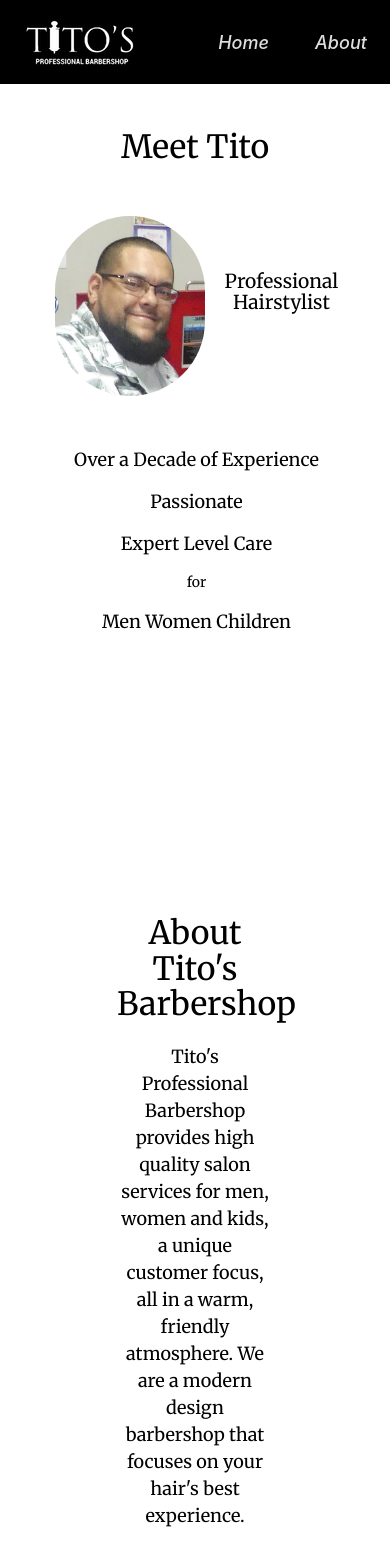
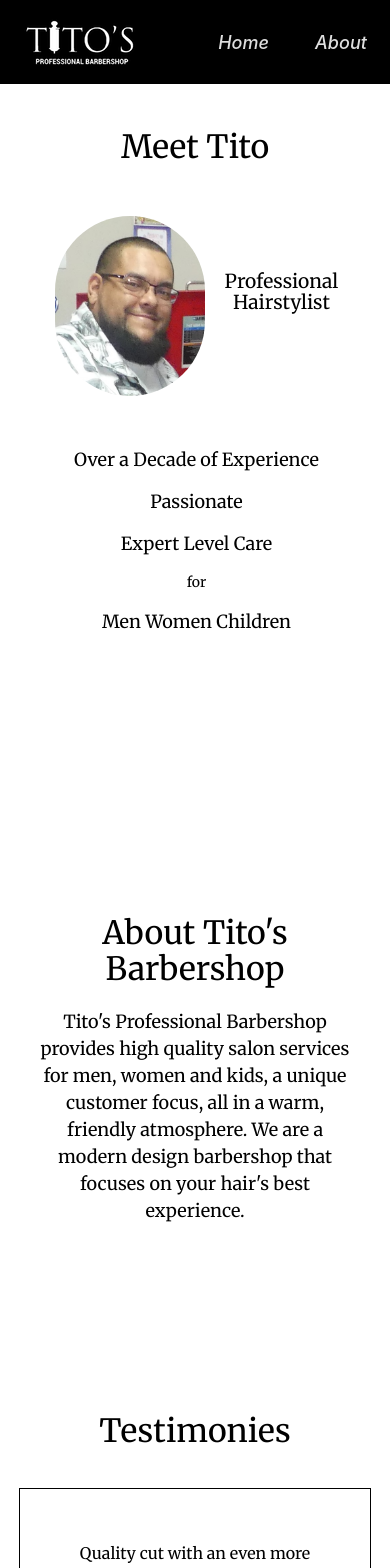
Before and after one commit to alexbradshaw/Titos, a React (Vite) app: page /about in a window 390 px wide. Shown: the top 1568 px of the page. Built offline with nearby package versions, Linux system fonts and the light colour scheme; some icons are missing.

Commit message:
fixed styling issue with about

```diff
--- a/src/Pages/About/About.css
+++ b/src/Pages/About/About.css
@@ -24,13 +24,6 @@
 @media screen and (max-width:1280px){
     .about {
         margin-top: 20px;
-    }
-}
-
-@media screen and (max-width:800px){
-    .aboutInformation {
-        width: 80%;
-        margin-top: 25px;
     }
 }
 
@@ -205,6 +198,12 @@
     }
 }
 
+@media screen and (max-width:800px){
+    .aboutInformation {
+        width: 80%;
+        margin-top: 25px;
+    }
+}
 
 
 
```
